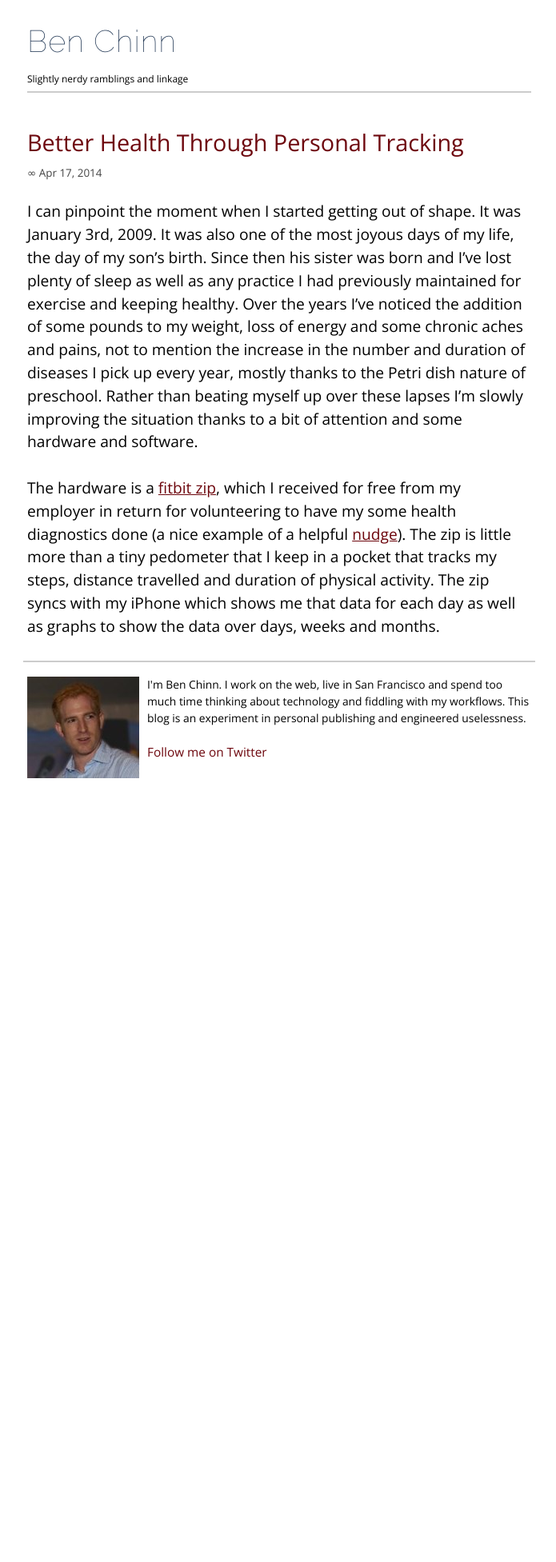
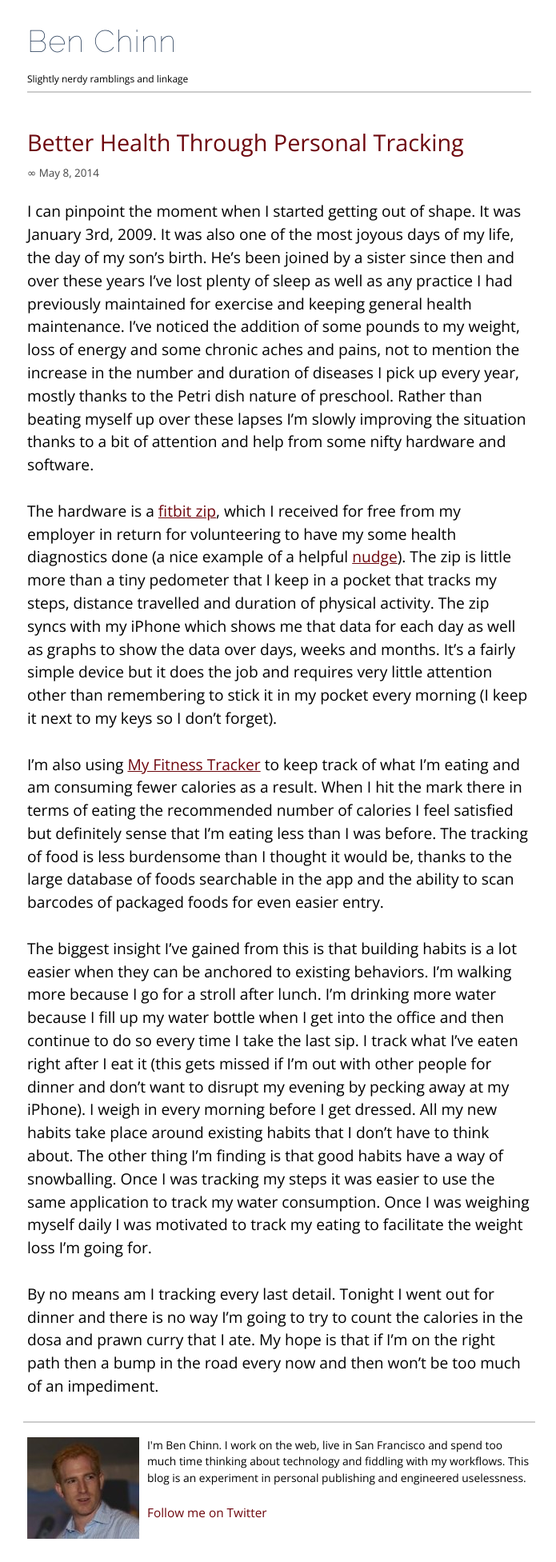
Before and after one commit to thechinnster/thechinnster.github.com, a Jekyll site: the page built from _posts/2014-04-17-better-health-through-personal-tracking.md, in a window 1280 px wide. Shown: the whole page at 80% size, without its empty margins (291-986 px from the left). Built offline with Jekyll 4.4.1, drawn with Linux system fonts in a browser that asks for light colours; Markdown is read by kramdown in place of the engine named in the settings; before the commit the page ends 1002 px from its top, so only the background shows below that.

Commit message:
New Post

```diff
--- a/_posts/2014-04-17-better-health-through-personal-tracking.md
+++ b/_posts/2014-04-17-better-health-through-personal-tracking.md
@@ -1,9 +1,19 @@
 ---
 title: Better Health Through Personal Tracking
-date: 2014-04-17 14:44:27
+date: 2014-05-08
 layout: post
 ---
 
-I can pinpoint the moment when I started getting out of shape. It was January 3rd, 2009. It was also one of the most joyous days of my life, the day of my son's birth. Since then his sister was born and I've lost plenty of sleep as well as any practice I had previously maintained for exercise and keeping healthy. Over the years I've noticed the addition of some pounds to my weight, loss of energy and some chronic aches and pains, not to mention the increase in the number and duration of diseases I pick up every year, mostly thanks to the Petri dish nature of preschool.  Rather than beating myself up over these lapses I'm slowly improving the situation thanks to a bit of attention and some hardware and software.
+I can pinpoint the moment when I started getting out of shape. It was January 3rd, 2009. It was also one of the most joyous days of my life, the day of my son's birth. He's been joined by a sister since then and over these years I've lost plenty of sleep as well as any practice I had previously maintained for exercise and keeping general health maintenance. I've noticed the addition of some pounds to my weight, loss of energy and some chronic aches and pains, not to mention the increase in the number and duration of diseases I pick up every year, mostly thanks to the Petri dish nature of preschool.  Rather than beating myself up over these lapses I'm slowly improving the situation thanks to a bit of attention and help from some nifty hardware and software.
 
-The hardware is a [fitbit zip](), which I received for free from my employer in return for volunteering to have my some health diagnostics done (a nice example of a helpful [nudge](!amazon "nudge book" )). The zip is little more than a tiny pedometer that I keep in a pocket that tracks my steps, distance travelled and duration of physical activity. The zip syncs with my iPhone which shows me that data for each day as well as graphs to show the data over days, weeks and months.
+The hardware is a [fitbit zip][1], which I received for free from my employer in return for volunteering to have my some health diagnostics done (a nice example of a helpful [nudge][2]). The zip is little more than a tiny pedometer that I keep in a pocket that tracks my steps, distance travelled and duration of physical activity. The zip syncs with my iPhone which shows me that data for each day as well as graphs to show the data over days, weeks and months.  It's a fairly simple device but it does the job and requires very little attention other than remembering to stick it in my pocket every morning (I keep it next to my keys so I don't forget).
+
+I'm also using  [My Fitness Tracker][3] to keep track of what I'm eating and am consuming fewer calories as a result. When I hit the mark there in terms of eating the recommended number of calories I feel satisfied but definitely sense that I'm eating less than I was before. The tracking of food is less burdensome than I thought it would be, thanks to the large database of foods searchable in the app and the ability to scan barcodes of packaged foods for even easier entry.
+
+The biggest insight I've gained from this is that building habits is a lot easier when they can be anchored to existing behaviors. I'm walking more because I go for a stroll after lunch. I'm drinking more water because I fill up my water bottle when I get into the office and then continue to do so every time I take the last sip. I track what I've eaten right after I eat it (this gets missed if I'm out with other people for dinner and don't want to disrupt my evening by pecking away at my iPhone). I weigh in every morning before I get dressed. All my new habits take place around existing habits that I don't have to think about. The other thing I'm finding is that good habits have a way of  snowballing. Once I was tracking my steps it was easier to use the same application to track my water consumption. Once I was weighing myself daily I was motivated to track my eating to facilitate the weight loss I'm going for.
+
+By no means am I tracking every last detail. Tonight I went out for dinner and there is no way I'm going to try to count the calories in the dosa and prawn curry that I ate. My hope is that  if I'm on the right path then a bump in the road every now and then won't be too much of an impediment.
+
+[1]: http://www.fitbit.com/zip
+[2]: http://www.amazon.com/Nudge-Improving-Decisions-Health-Happiness/dp/014311526X
+[3]: http://www.myfitnesspal.com/
```
